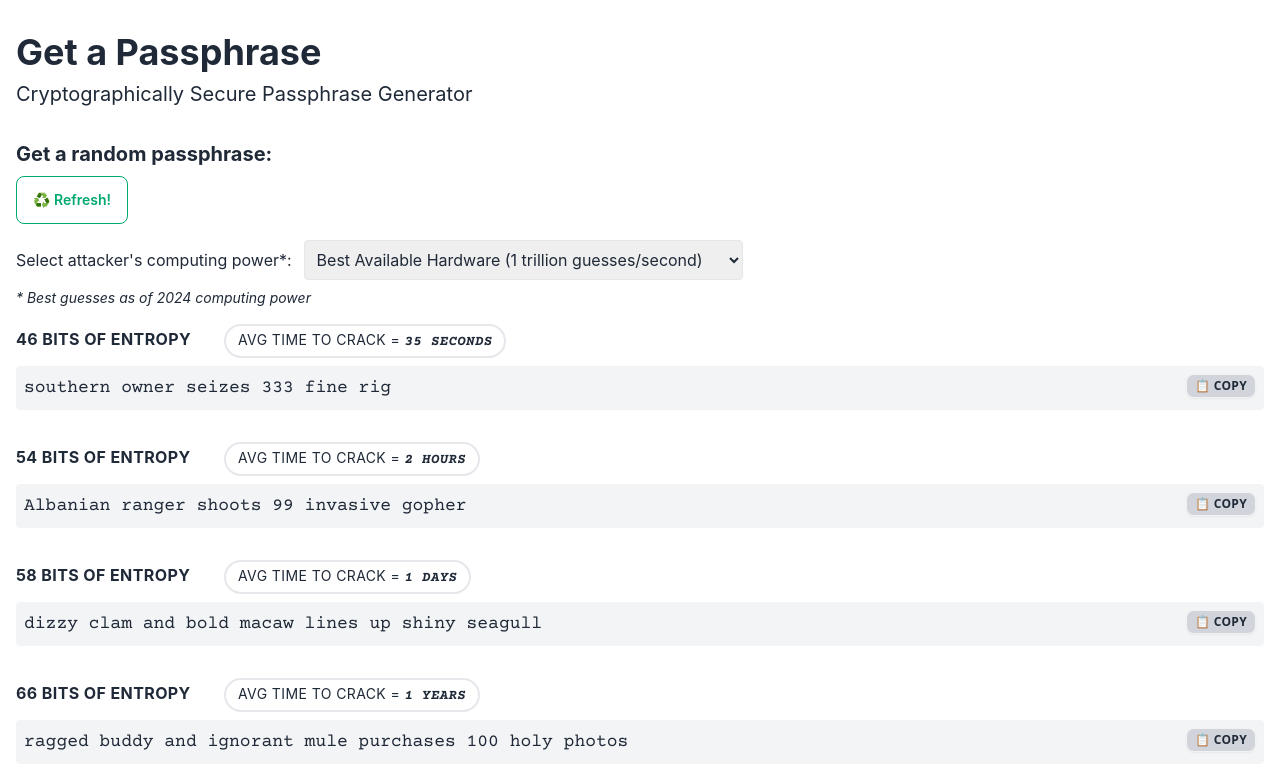
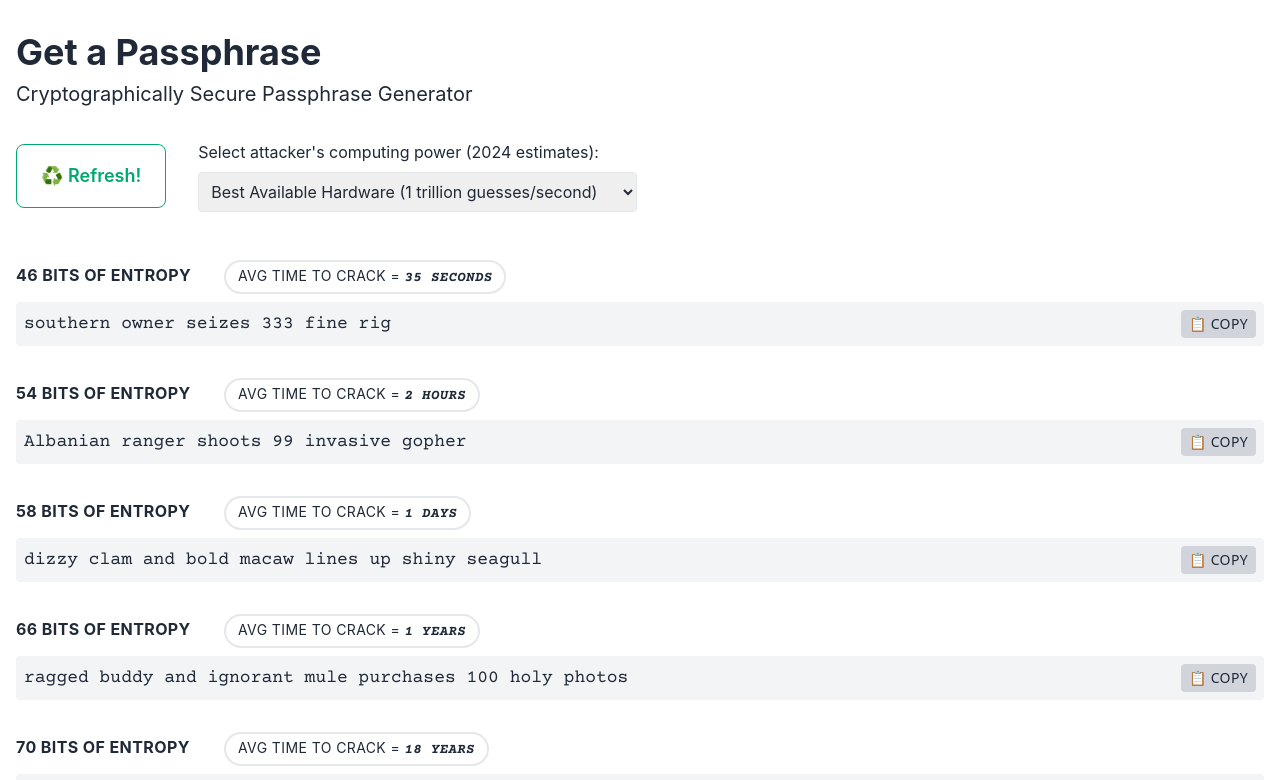
Before and after one commit to blanchardjeremy/strongphrase.net, a React (Create React App) app: page / in a window 1280 px wide. Shown: the top 780 px of the page. Built offline with nearby package versions, Linux system fonts and the light colour scheme.

Commit message:
Cleanup styling

```diff
--- a/src/PassphraseGenerator.css
+++ b/src/PassphraseGenerator.css
@@ -1,10 +1,15 @@
 
-.passphrase-content {
-  @apply p-2 bg-gray-100 rounded flex-grow font-custom text-lg
+.passphrase-header {
+  @apply flex items-center mb-12
+
+}
+
+.passphrase-header .dropdown-container {
+  @apply ml-8
 }
 
 .passphrase-content {
-  @apply bg-gray-100 items-center
+  @apply p-2 bg-gray-100 rounded flex-grow relative font-custom text-lg pr-28
 }
 
 /* highlight when hovering */
@@ -22,11 +27,13 @@
 }
 
 .copy-button {
-  @apply px-2 rounded float-right text-sm uppercase font-sans
+  @apply px-2 py-1 rounded absolute right-0 text-sm uppercase font-sans bg-gray-300 tracking-wide top-0 flex items-center cursor-pointer
 }
 
 .copy-button {
-  @apply bg-gray-300 tracking-wide btn btn-xs
+  top: 50%; /* Adjust this to move it slightly down */
+  transform: translateY(-50%); /* Center it vertically relative to its new position */
+  margin-right: 8px; /* Ensure some spacing from the right edge */
 }
 
 .passphrase-content:hover .copy-button,
--- a/src/PassphraseGenerator.js
+++ b/src/PassphraseGenerator.js
@@ -38,18 +38,16 @@ const PassphraseGenerator = () => {
 
   return (
     <section>
-      <div className="mb-4">
-        <h3 className="text-xl font-bold mb-2">Get a random passphrase:</h3>
+      <div className="passphrase-header">
         <button
           onClick={generatePassphrases}
-          className="btn btn-success btn-outline"
+          className="btn btn-success btn-outline btn-lg"
         >
           ♻️ Refresh!
         </button>
-      </div>
 
-      <div className="mb-4">
-        <label htmlFor="hashRateSelect" className="mb-2 mr-3">Select attacker's computing power*:</label>
+        <div className="dropdown-container">
+          <label htmlFor="hashRateSelect" className="mb-2 mr-3 block">Select attacker's computing power (2024 estimates):</label>
           <select
             id="hashRateSelect"
             value={hashRate}
@@ -63,24 +61,19 @@ const PassphraseGenerator = () => {
             <option value={1e12}>Best Available Hardware (1 trillion guesses/second)</option>
             <option value={1e14}>Nation State Attacker (100 trillion guesses/second)</option>
           </select>
-        <p className="mt-2 text-sm italic">* Best guesses as of 2024 computing power</p>
+        </div>
       </div>
       {crackTimes.map(({ bits, time }) => (
-        <div key={bits} className="mb-8">
+        <div key={bits} className="passphrase-block mb-8">
           <label className="block mb-1 tracking-wide uppercase">
             <span className="font-bold inline-block w-52">{bits} bits of entropy</span>
             <span className="crack-time">Avg time to crack = <em>{time}</em></span>
           </label>
-          <div className="flex items-center">
-            <div
-              className={`passphrase-content ${copiedBits === bits ? 'copied' : ''}`}
-              onClick={() => copyToClipboard(passphrases[bits], bits)}
-            >
+          <div className="relative passphrase-content" onClick={() => copyToClipboard(passphrases[bits], bits)}>
             {passphrases[bits]}
-                <span className="copy-button flex items-center" >
+            <span className="copy-button" >
               {copiedBits === bits ? '✅ Copied!' : '📋 Copy'}
             </span>
-            </div>
           </div>
         </div>
       ))}
```
Also changed, not shown: src/utils.js. Lines whose indentation alone changed are shown as unchanged.
